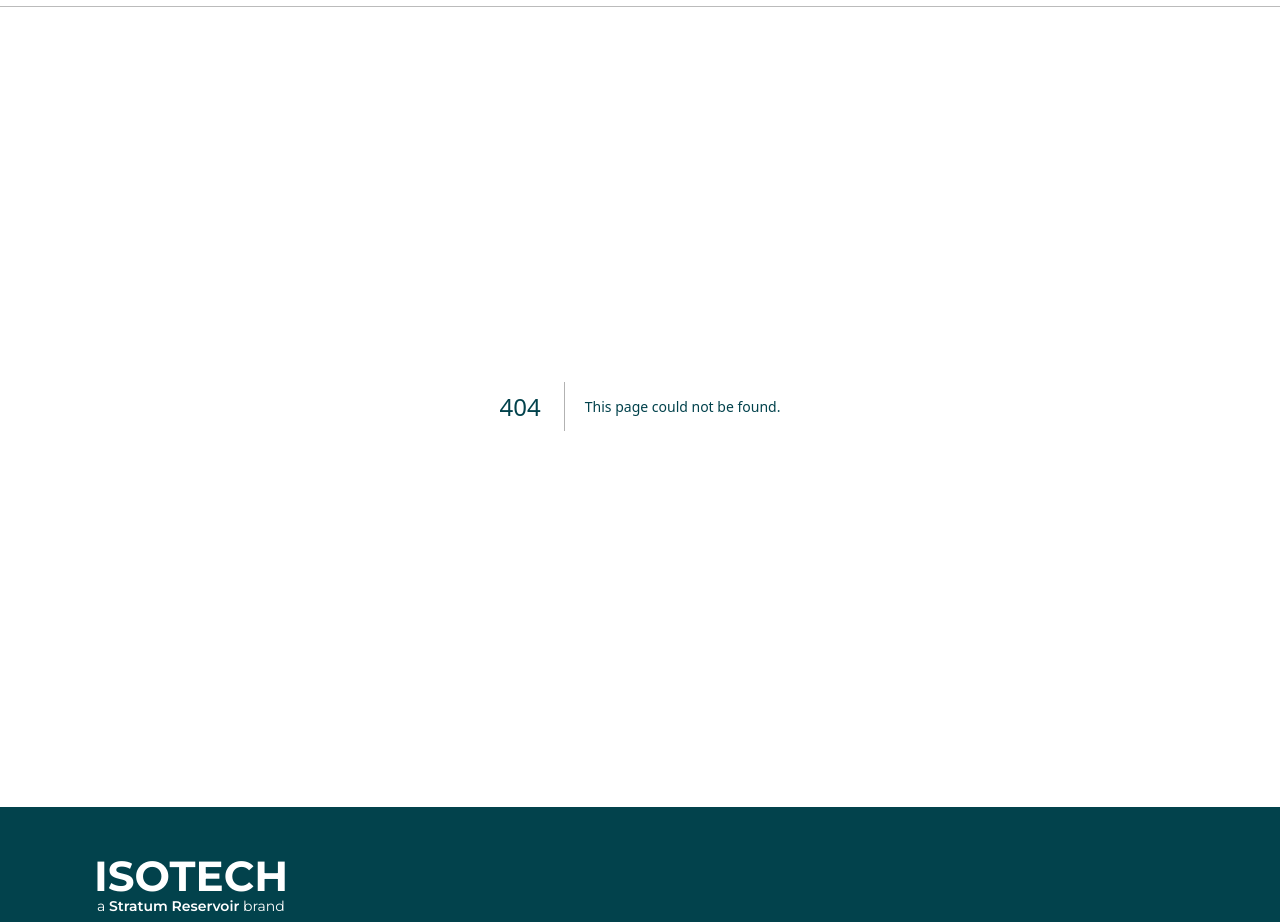
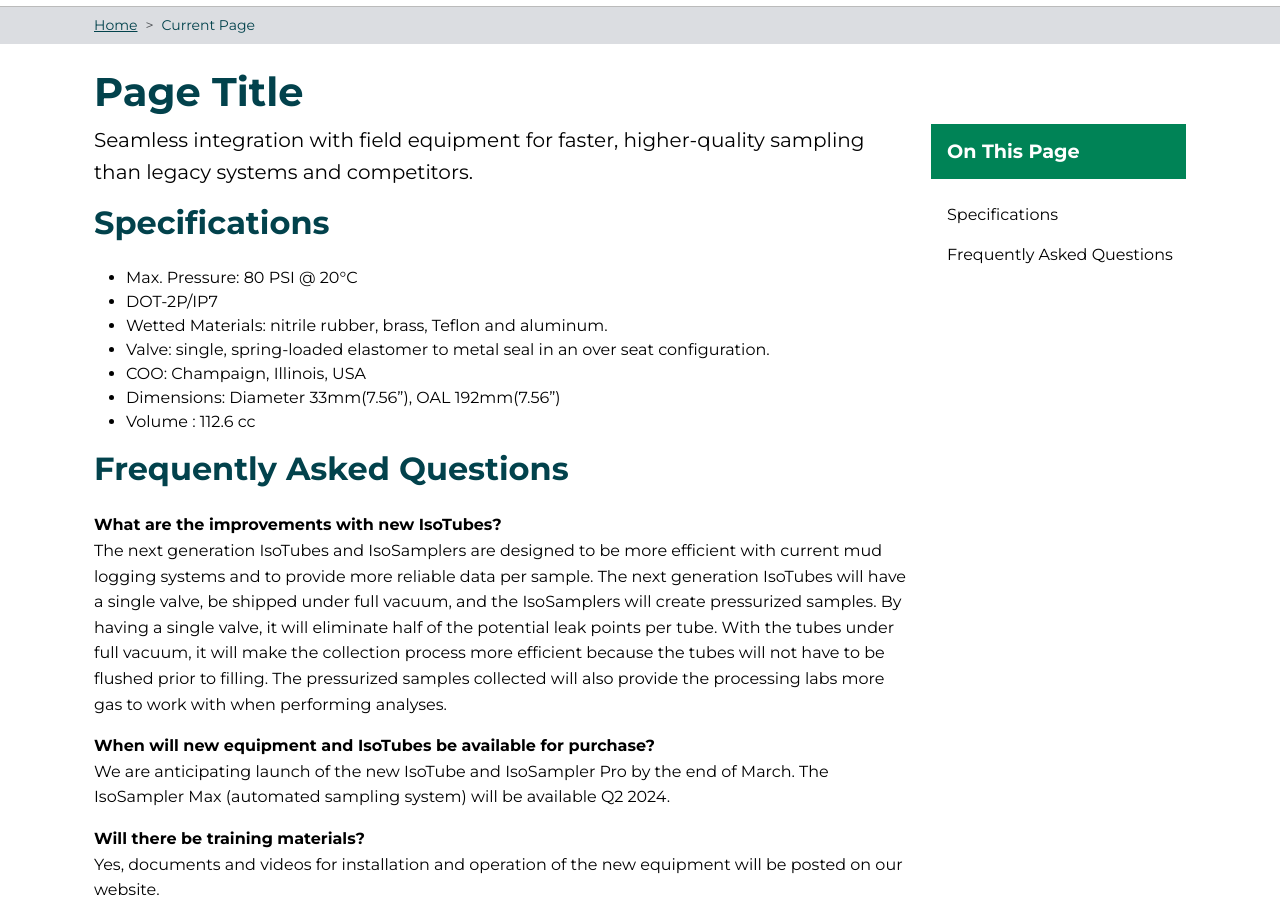
Before and after one commit to alyssa-a/isosampler, a Next.js app: page /isotube in a window 1280 px wide. Before the commit this address had no page. Shown: the part 120-1042 px from the top of the page. Built offline with nearby package versions, Linux system fonts and the light colour scheme.

Commit message:
Add basic isotube page

```diff
--- a/src/app/(subpages)/isosampler-pro/@title/page.js
+++ /dev/null
@@ -1,5 +0,0 @@
-export default function Title() {
-    return (
-        <h1>IsoSampler Pro</h1>
-    );
-}
--- /dev/null
+++ b/src/app/(subpages)/isotube/page.js
@@ -0,0 +1,49 @@
+import Image from "next/image";
+import isotube from "@/public/images/IsoTube.png"
+
+export const metadata = {
+    title: "IsoTube | Isotech",
+    description: "Specifications and instructions for the all new IsoTube",
+};
+
+export default function IsoSamplerPro() {
+    return (
+        <>
+        <p className="fs-1-25rem">Seamless integration with field equipment for faster, higher-quality sampling than legacy systems and competitors.</p>
+
+        <section>
+            <h2>Specifications</h2>
+
+            <ul className="float-left">
+                <li>Max. Pressure: 80 PSI @ 20°C</li>
+                <li>DOT-2P/IP7</li>
+                <li>Wetted Materials: nitrile rubber, brass, Teflon and aluminum.</li>
+                <li>Valve: single, spring-loaded elastomer to metal seal in an over seat configuration.</li>
+                <li>COO: Champaign, Illinois, USA</li>
+                <li>Dimensions: Diameter 33mm(7.56”), OAL 192mm(7.56”)</li>
+                <li>Volume : 112.6 cc</li>
+            </ul>
+
+        </section>
+
+        <section>
+            <h2>Frequently Asked Questions</h2>
+
+            <p><strong>What are the improvements with new IsoTubes?</strong><br/>
+            The next generation IsoTubes and IsoSamplers are designed to be more efficient with current mud logging systems and to provide more reliable data per sample. The next generation IsoTubes will have a single valve, be shipped under full vacuum, and the IsoSamplers will create pressurized samples. By having a single valve, it will eliminate half of the potential leak points per tube. With the tubes under full vacuum, it will make the collection process more efficient because the tubes will not have to be flushed prior to filling. The pressurized samples collected will also provide the processing labs more gas to work with when performing analyses.</p>
+
+            <p><strong>When will new equipment and IsoTubes be available for purchase?</strong><br/>
+            We are anticipating launch of the new IsoTube and IsoSampler Pro by the end of March. The IsoSampler Max (automated sampling system) will be available Q2 2024.</p>
+
+            <p><strong>Will there be training materials?</strong><br/>
+            Yes, documents and videos for installation and operation of the new equipment will be posted on our website.</p>
+
+            <p><strong>Are new IsoTubes backward compatible with existing samplers?</strong><br/>
+            No. New IsoSamplers will need to be purchased for collecting mud gas samples. New chucks will be available for the Wellhead Sampler and Septum Valves which will allow those devices to be simply altered with a new connection.</p>
+
+            <p><strong>To what date will customers be able to purchase the current style IsoTubes?</strong><br/>
+            We are not setting a firm cut-off date. We are planning a <strong>6-month transition period in which we will continue to sell legacy style tubes</strong> while customers update to new IsoSampler Pro units.</p>
+        </section>
+        </>
+    );
+}
--- a/src/app/(subpages)/layout.js
+++ b/src/app/(subpages)/layout.js
@@ -1,13 +1,13 @@
 import Breadcrumbs from "@/components/Breadcrumbs";
 import TableOfContents from "@/components/TableOfContents";
 
-export default function SubpageLayout({ children, title }) {
+export default function SubpageLayout({ children }) {
     return (
         <>
         <Breadcrumbs />
 
         <div className="container">
-            {title}
+            <h1>Page Title</h1>
         </div>
 
         <div className="container">
@@ -17,7 +17,7 @@
                     <TableOfContents />
                 </div>
 
-                <div id="primary" className="col-9">
+                <div id="primary" className="col-9 mb-4">
                     {children}
                 </div>
 
--- a/src/app/globals.css
+++ b/src/app/globals.css
@@ -128,8 +128,12 @@
 }
 
 /* font sizes */
-.fs-1-5rem {
+.fs-1rem {
     font-size: 1rem !important;
+}
+
+.fs-1-25rem {
+    font-size: 1.25rem;
 }
 
 /* font-weights */
@@ -206,9 +210,23 @@
     border-color: var(--dark-grey);
 }
 
+.card:has(a:hover) {
+    background-color: var(--sr-steel);
+    color: #FFFFFF;
+}
+
 .card-title {
     color: var(--sr-steel);
     font-size: 1.5rem;
+}
+
+.card-title a {
+    color: var(--sr-steel);
+    text-decoration: none;
+}
+
+.card-title a:hover {
+    color: #FFFFFF;
 }
 
 .navbar-nav > .nav-item .nav-link {
```
Also changed, not shown: src/app/page.js (+7 -6 lines).
